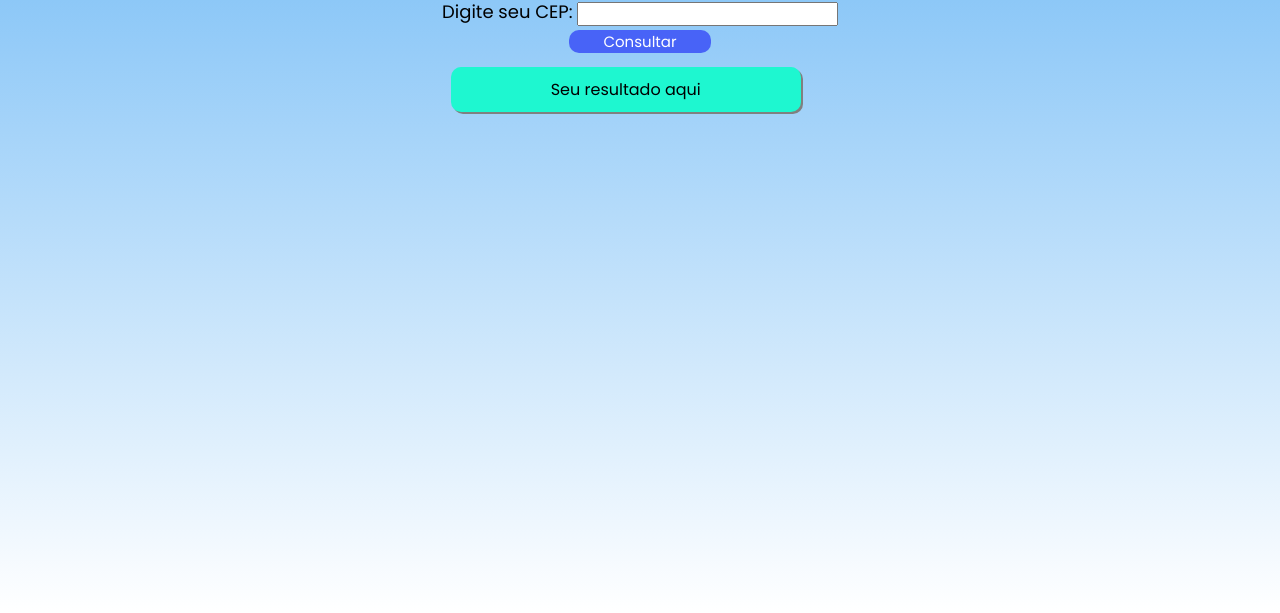
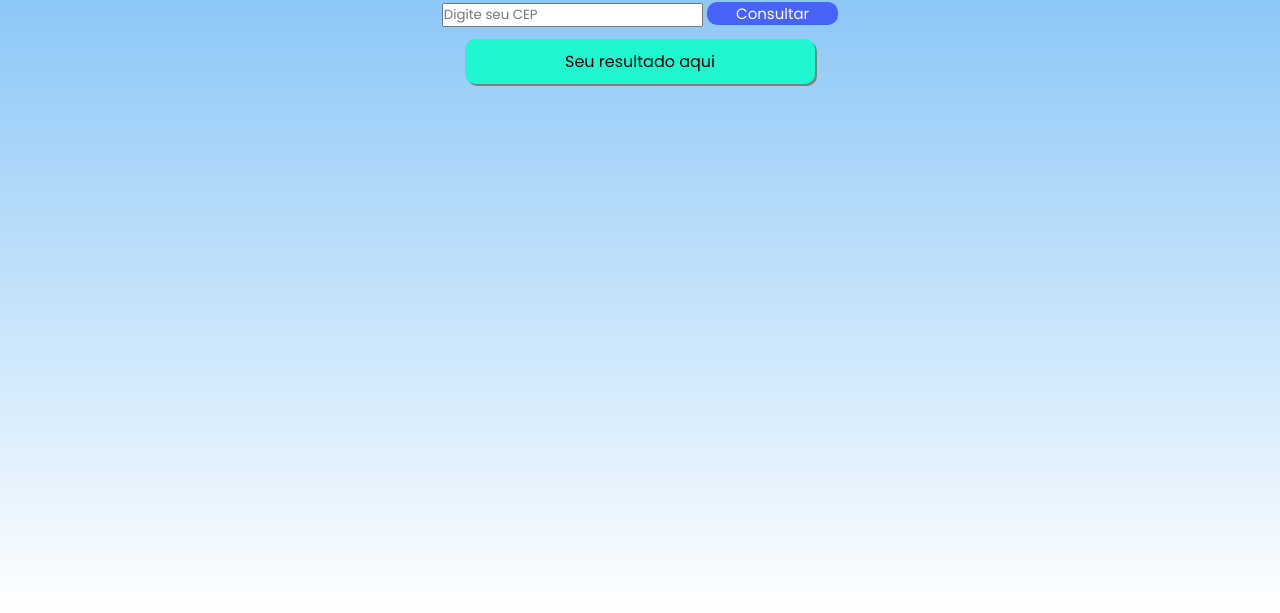
Before and after one commit to Romilton-Costa/via-cep, a plain HTML site: page index.html in a window 1280 px wide. Shown: the part 187-800 px from the top of the page. Drawn offline with Linux system fonts and the light colour scheme.

Commit message:
remove: component label

```diff
--- a/index.html
+++ b/index.html
@@ -14,8 +14,7 @@
 
   <main>
          <h1 class="title">Consulta Endereço ViaCep</h1>
-          <label class="sub-title">Digite seu CEP:</label>
-         <input type="number" name="" id="cep">
+         <input type="number" name="" id="cep" placeholder="Digite seu CEP">
           <button onclick="consultaEndereco()" class="btn-consultar">Consultar</button>
          <div class="card" id="resultado">
               <p>Seu resultado aqui</p>
```
